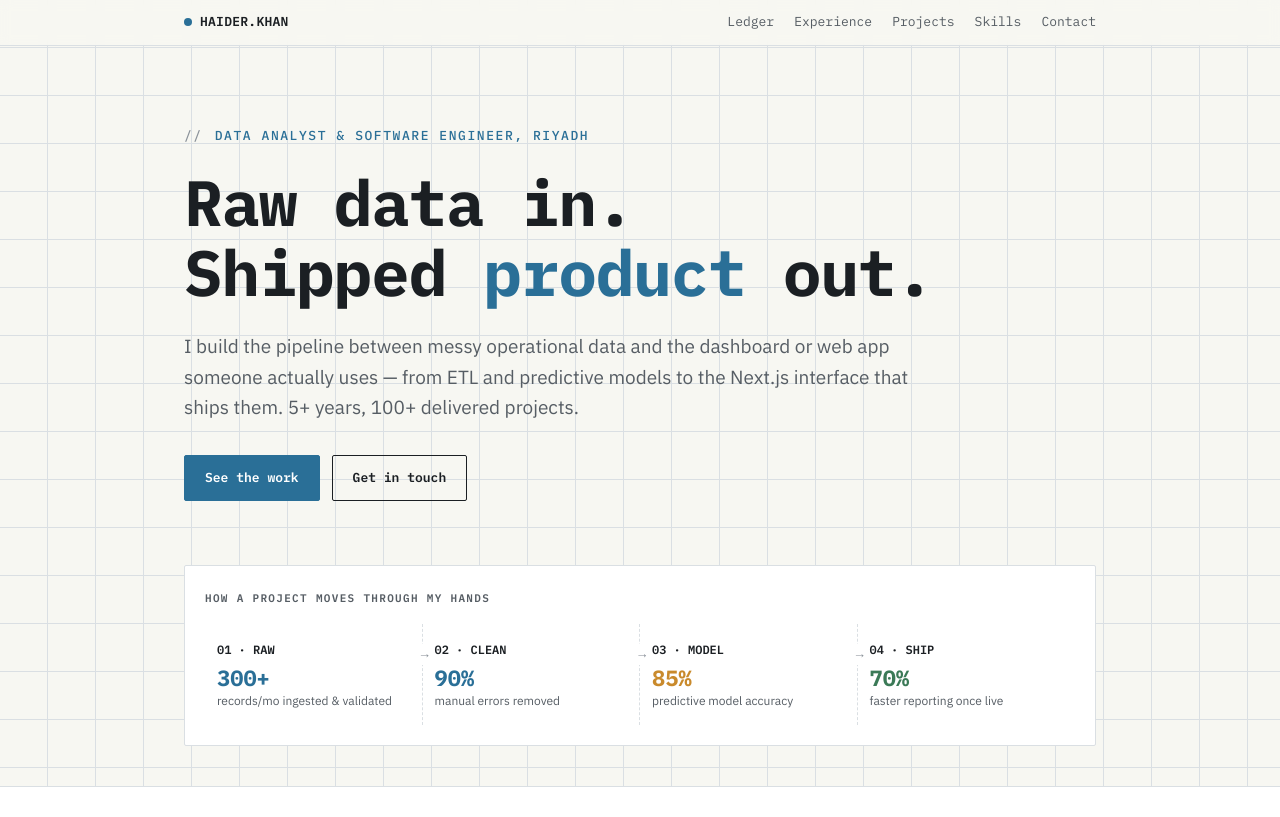
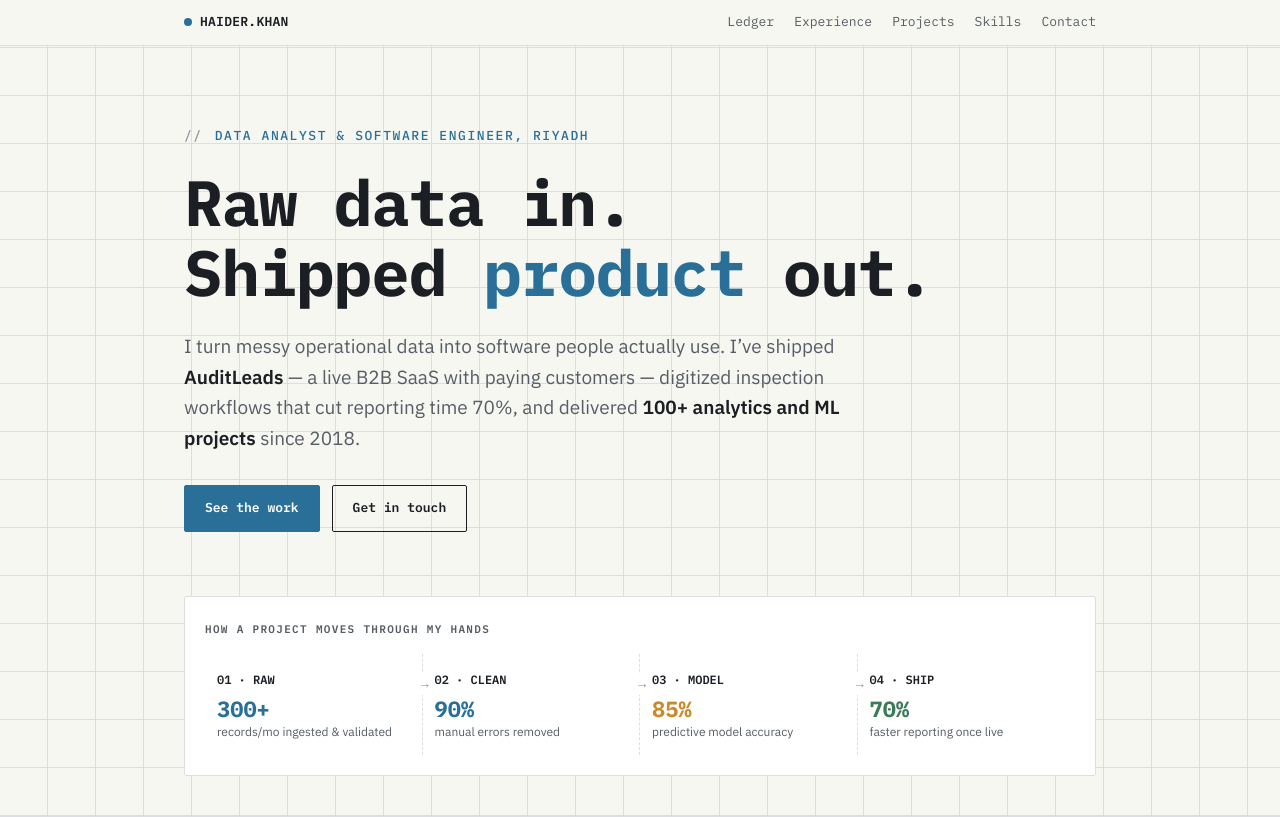
Before and after one commit to Haider5426/portfolio, a Next.js app in the folder portfolio/: page / in a window 1280 px wide. Shown: the top 817 px of the page. Built offline with nearby package versions, Linux system fonts and the light colour scheme.

Commit message:
2. Hero upgrade: specific confident lede, coordinated entrance sequence with reduced-motion support

```diff
--- a/portfolio/src/app/globals.css
+++ b/portfolio/src/app/globals.css
@@ -759,3 +759,47 @@ p.lede {
   flex-wrap: wrap;
   margin-bottom: var(--space-16);
 }
+
+.lede strong {
+  color: var(--ink);
+  font-weight: var(--weight-semi);
+}
+
+/* ==========================================================================
+   ENTRANCE SEQUENCE
+   One coordinated reveal on load: the hero's lines settle in order, then the
+   pipeline fills stage by stage. Deliberately the only motion on the page.
+   ========================================================================== */
+
+@keyframes settle {
+  from { opacity: 0; transform: translateY(10px); }
+  to   { opacity: 1; transform: none; }
+}
+
+.reveal {
+  opacity: 0;
+  animation: settle var(--dur-slow) var(--ease) forwards;
+  animation-delay: calc((var(--reveal-i, 0)) * 90ms);
+}
+.reveal[data-reveal="1"] { --reveal-i: 0; }
+.reveal[data-reveal="2"] { --reveal-i: 1; }
+.reveal[data-reveal="3"] { --reveal-i: 2; }
+.reveal[data-reveal="4"] { --reveal-i: 3; }
+.reveal[data-reveal="5"] { --reveal-i: 4; }
+
+/* The pipeline stages cascade after the strip itself has arrived. */
+.pipeline .stage {
+  opacity: 0;
+  animation: settle var(--dur-med) var(--ease) forwards;
+  animation-delay: calc(520ms + var(--stage-i, 0) * 130ms);
+}
+
+@media (prefers-reduced-motion: reduce) {
+  html { scroll-behavior: auto; }
+  .reveal,
+  .pipeline .stage {
+    animation: none;
+    opacity: 1;
+    transform: none;
+  }
+}
--- a/portfolio/src/components/Hero.tsx
+++ b/portfolio/src/components/Hero.tsx
@@ -7,21 +7,28 @@ const STAGES = [
 
 export default function Hero() {
   return (
-    <section className="hero">
+    <section className="hero" aria-labelledby="hero-headline">
       <div className="wrap">
-        <p className="eyebrow">Data Analyst & Software Engineer, Riyadh</p>
-        <h1 className="headline">
+        <p className="eyebrow reveal" data-reveal="1">
+          Data Analyst &amp; Software Engineer, Riyadh
+        </p>
+
+        <h1 id="hero-headline" className="headline reveal" data-reveal="2">
           Raw data in.
           <br />
           Shipped <span className="accent">product</span> out.
         </h1>
-        <p className="lede">
-          I build the pipeline between messy operational data and the dashboard or
-          web app someone actually uses — from ETL and predictive models to the
-          Next.js interface that ships them. 5+ years, 100+ delivered projects.
+
+        <p className="lede reveal" data-reveal="3">
+          I turn messy operational data into software people actually use. I&rsquo;ve
+          shipped <strong>AuditLeads</strong> — a live B2B SaaS with paying
+          customers — digitized inspection workflows that cut reporting time
+          70%, and delivered <strong>100+ analytics and ML projects</strong>{" "}
+          since 2018.
         </p>
-        <div className="hero-actions">
-          <a href="#experience" className="btn primary">
+
+        <div className="hero-actions reveal" data-reveal="4">
+          <a href="#projects" className="btn primary">
             See the work
           </a>
           <a href="#contact" className="btn">
@@ -29,11 +36,17 @@ export default function Hero() {
           </a>
         </div>
 
-        <div className="pipeline">
+        {/* Signature moment: the pipeline fills stage by stage on load. */}
+        <div className="pipeline reveal" data-reveal="5">
           <p className="pipeline-label">How a project moves through my hands</p>
           <div className="pipeline-track">
-            {STAGES.map((stage) => (
-              <div className="stage" data-stage={stage.id} key={stage.id}>
+            {STAGES.map((stage, i) => (
+              <div
+                className="stage"
+                data-stage={stage.id}
+                style={{ "--stage-i": i } as React.CSSProperties}
+                key={stage.id}
+              >
                 <span className="tag">{stage.tag}</span>
                 <span className="num">{stage.num}</span>
                 <span className="cap">{stage.cap}</span>
```
